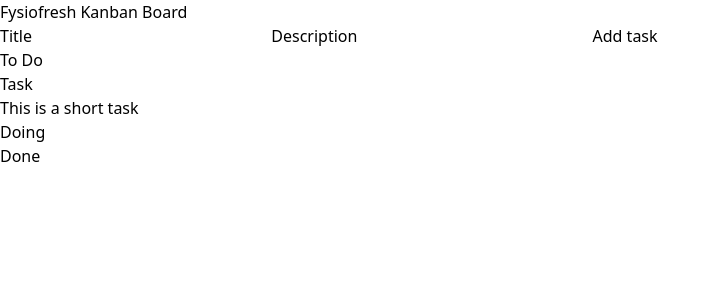
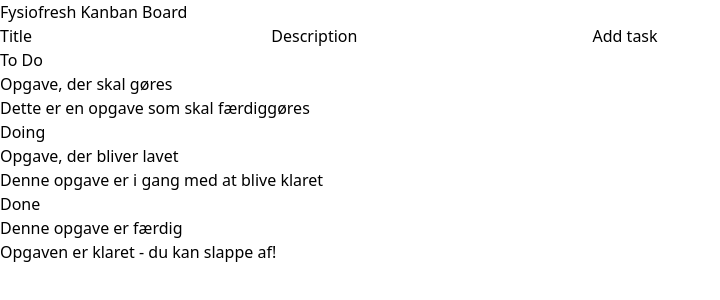
Before and after one commit to kevinanielsen/fysiofresh-kanban, a Vue app: page / in a window 1280 px wide. Shown: the top 300 px of the page, without its empty margins (0-720 px from the left). Built offline with nearby package versions, Linux system fonts and the light colour scheme.

Commit message:
feat: add sample tasks and fix margin between tasks

```diff
--- a/src/components/Board.vue
+++ b/src/components/Board.vue
@@ -7,12 +7,22 @@
 const data = ref({
   todo: [
     {
-      title: "Task",
-      description: "This is a short task",
+      title: "Opgave, der skal gøres",
+      description: "Dette er en opgave som skal færdiggøres",
     },
   ],
-  doing: [],
-  done: [],
+  doing: [
+    {
+      title: "Opgave, der bliver lavet",
+      description: "Denne opgave er i gang med at blive klaret",
+    },
+  ],
+  done: [
+    {
+      title: "Denne opgave er færdig",
+      description: "Opgaven er klaret - du kan slappe af!",
+    },
+  ],
 });
 
 const addTask = (
--- a/src/components/Task.vue
+++ b/src/components/Task.vue
@@ -6,7 +6,7 @@
 </script>
 
 <template>
-  <div class="p-2 shadow-lg border rounded-[4px]">
+  <div class="p-2 shadow-lg border rounded-[4px] mb-2">
     <h4 class="text-lg font-bold">{{ title }}</h4>
     <p>{{ description }}</p>
   </div>
```
